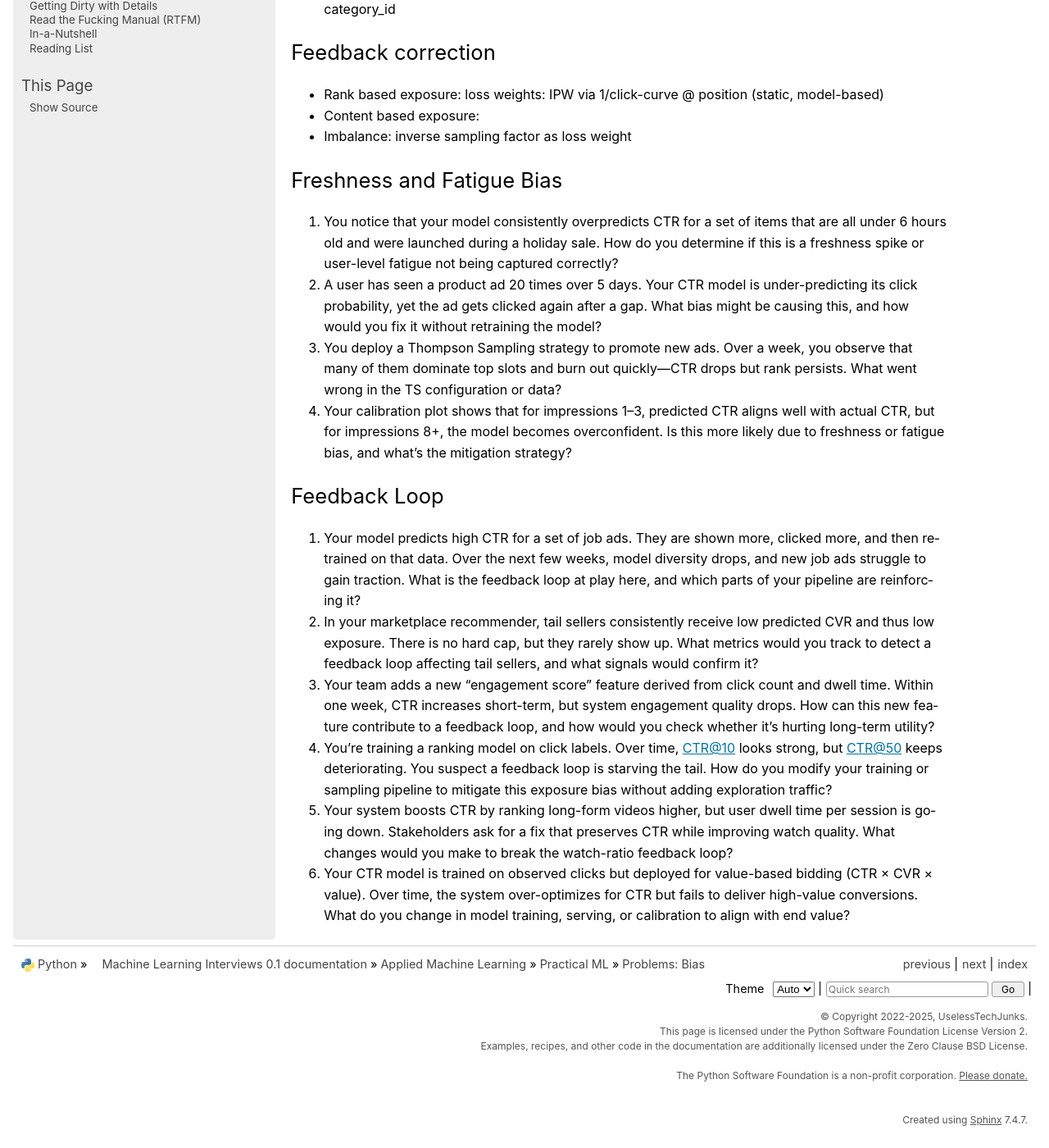
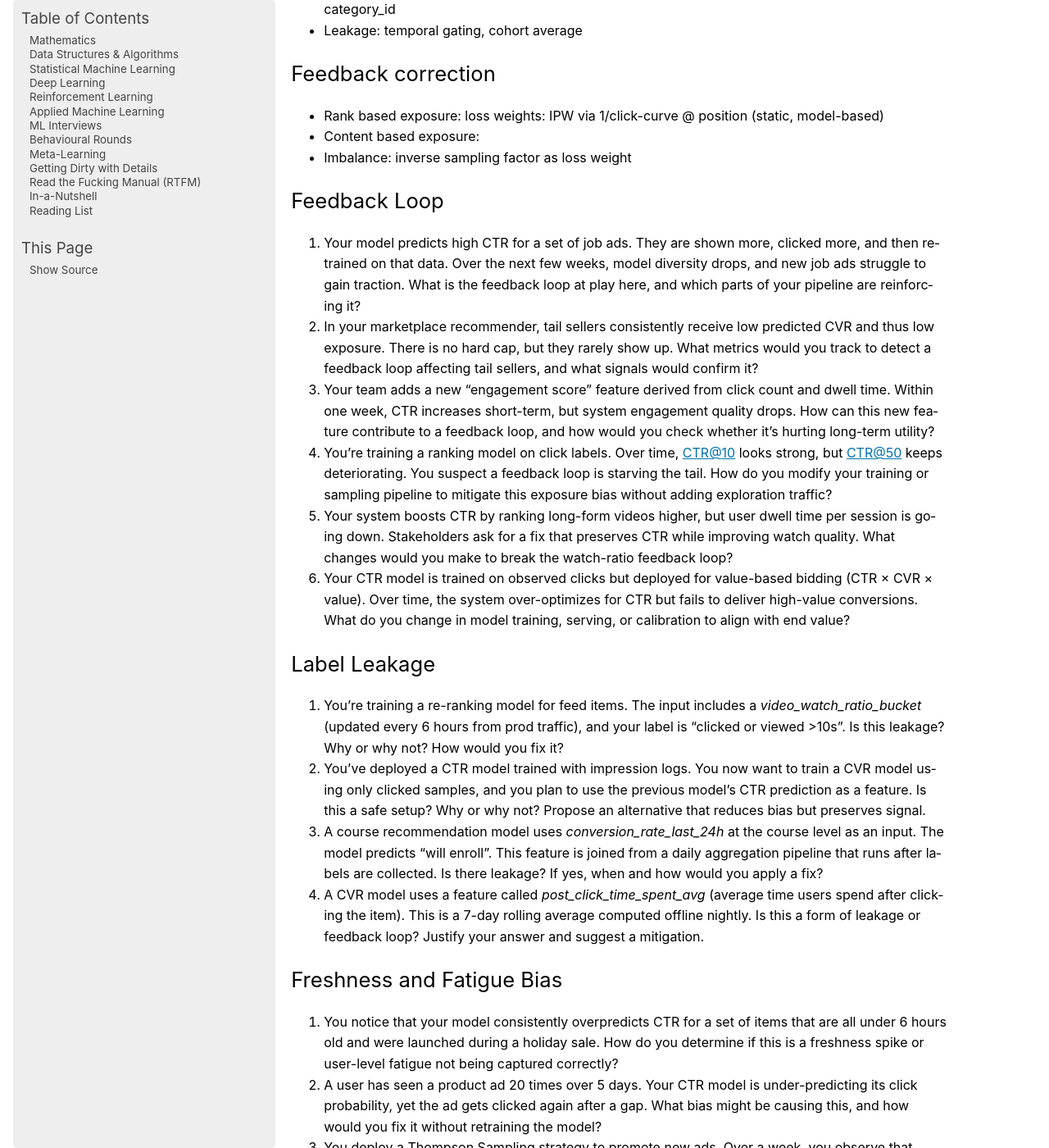
Before and after one commit to uselesstechjunks/leetcode, a Sphinx documentation site: the page built from docs/source/applied/practical/prob_bias.rst, in a window 1280 px wide and 1400 px high, scrolled down 298 px. Shown: the whole window at 82% size. Built offline with Sphinx 7.4.7, drawn with Linux system fonts in a browser that asks for light colours; pages that are not in the unit, such as notebooks, are missing from menus; some of the changed text lies outside the part shown.

Commit message:
Update prob_bias.rst

```diff
--- a/docs/source/applied/practical/prob_bias.rst
+++ b/docs/source/applied/practical/prob_bias.rst
@@ -7,20 +7,13 @@ Feature addition
 - Fatigue: time_since_last_impressed, time_since_last_click, item_impression_count
 - Freshness: item_age, average_age, item_impression_count
 - Exposure: item_impression_count + avg_impression_count, item_age + time_since_last_impressed, category_id
+- Leakage: temporal gating, cohort average
 *****************************************************************************
 Feedback correction
 *****************************************************************************
 - Rank based exposure: loss weights: IPW via 1/click-curve @ position (static, model-based)
 - Content based exposure:
 - Imbalance: inverse sampling factor as loss weight
-
-*****************************************************************************
-Freshness and Fatigue Bias
-*****************************************************************************
-#. You notice that your model consistently overpredicts CTR for a set of items that are all under 6 hours old and were launched during a holiday sale. How do you determine if this is a freshness spike or user-level fatigue not being captured correctly?
-#. A user has seen a product ad 20 times over 5 days. Your CTR model is under-predicting its click probability, yet the ad gets clicked again after a gap. What bias might be causing this, and how would you fix it without retraining the model?
-#. You deploy a Thompson Sampling strategy to promote new ads. Over a week, you observe that many of them dominate top slots and burn out quickly—CTR drops but rank persists. What went wrong in the TS configuration or data?
-#. Your calibration plot shows that for impressions 1–3, predicted CTR aligns well with actual CTR, but for impressions 8+, the model becomes overconfident. Is this more likely due to freshness or fatigue bias, and what’s the mitigation strategy?
 
 *****************************************************************************
 Feedback Loop
@@ -31,3 +24,19 @@ Feedback Loop
 #. You’re training a ranking model on click labels. Over time, CTR@10 looks strong, but CTR@50 keeps deteriorating. You suspect a feedback loop is starving the tail. How do you modify your training or sampling pipeline to mitigate this exposure bias without adding exploration traffic?
 #. Your system boosts CTR by ranking long-form videos higher, but user dwell time per session is going down. Stakeholders ask for a fix that preserves CTR while improving watch quality. What changes would you make to break the watch-ratio feedback loop?
 #. Your CTR model is trained on observed clicks but deployed for value-based bidding (CTR × CVR × value). Over time, the system over-optimizes for CTR but fails to deliver high-value conversions. What do you change in model training, serving, or calibration to align with end value?
+
+*****************************************************************************
+Label Leakage
+*****************************************************************************
+#. You're training a re-ranking model for feed items. The input includes a `video_watch_ratio_bucket` (updated every 6 hours from prod traffic), and your label is "clicked or viewed >10s". Is this leakage? Why or why not? How would you fix it?
+#. You’ve deployed a CTR model trained with impression logs. You now want to train a CVR model using only clicked samples, and you plan to use the previous model’s CTR prediction as a feature. Is this a safe setup? Why or why not? Propose an alternative that reduces bias but preserves signal.
+#. A course recommendation model uses `conversion_rate_last_24h` at the course level as an input. The model predicts "will enroll". This feature is joined from a daily aggregation pipeline that runs after labels are collected. Is there leakage? If yes, when and how would you apply a fix?
+#. A CVR model uses a feature called `post_click_time_spent_avg` (average time users spend after clicking the item). This is a 7-day rolling average computed offline nightly. Is this a form of leakage or feedback loop? Justify your answer and suggest a mitigation.
+
+*****************************************************************************
+Freshness and Fatigue Bias
+*****************************************************************************
+#. You notice that your model consistently overpredicts CTR for a set of items that are all under 6 hours old and were launched during a holiday sale. How do you determine if this is a freshness spike or user-level fatigue not being captured correctly?
+#. A user has seen a product ad 20 times over 5 days. Your CTR model is under-predicting its click probability, yet the ad gets clicked again after a gap. What bias might be causing this, and how would you fix it without retraining the model?
+#. You deploy a Thompson Sampling strategy to promote new ads. Over a week, you observe that many of them dominate top slots and burn out quickly—CTR drops but rank persists. What went wrong in the TS configuration or data?
+#. Your calibration plot shows that for impressions 1–3, predicted CTR aligns well with actual CTR, but for impressions 8+, the model becomes overconfident. Is this more likely due to freshness or fatigue bias, and what’s the mitigation strategy?
```
